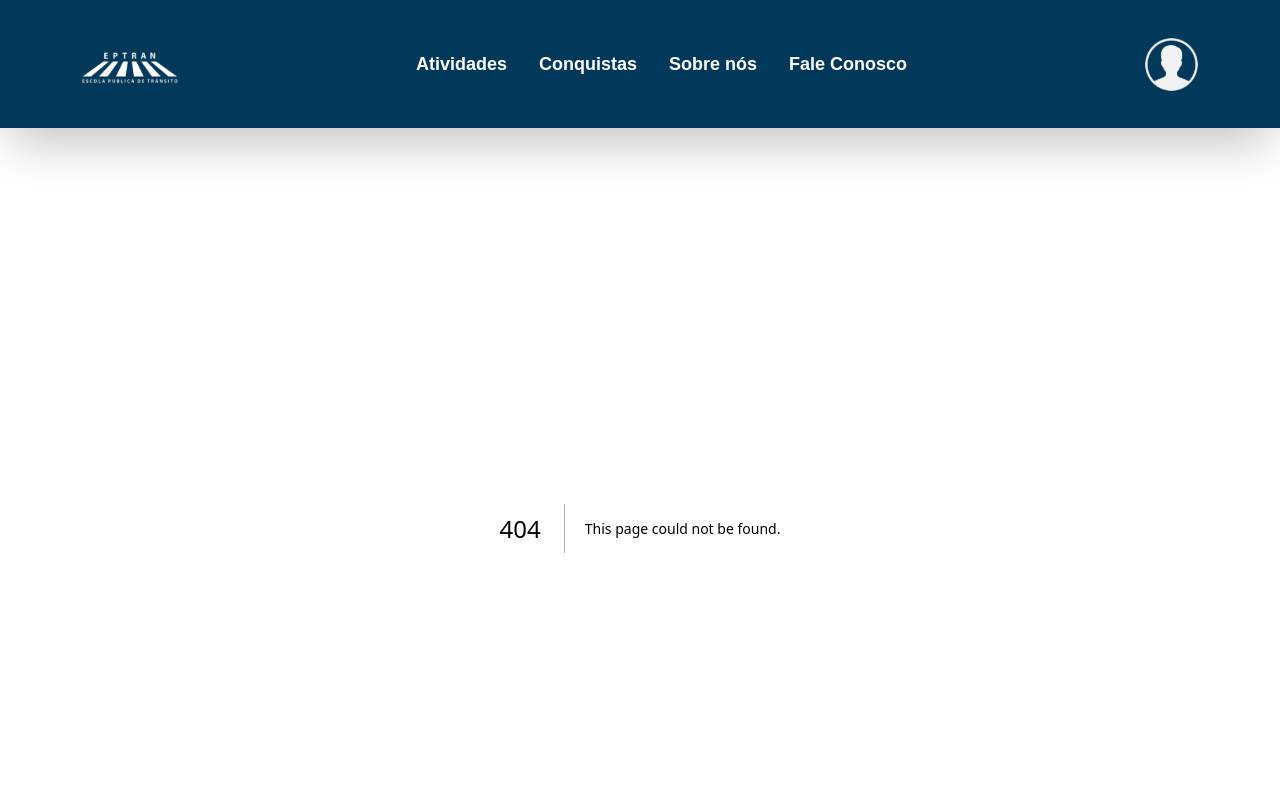
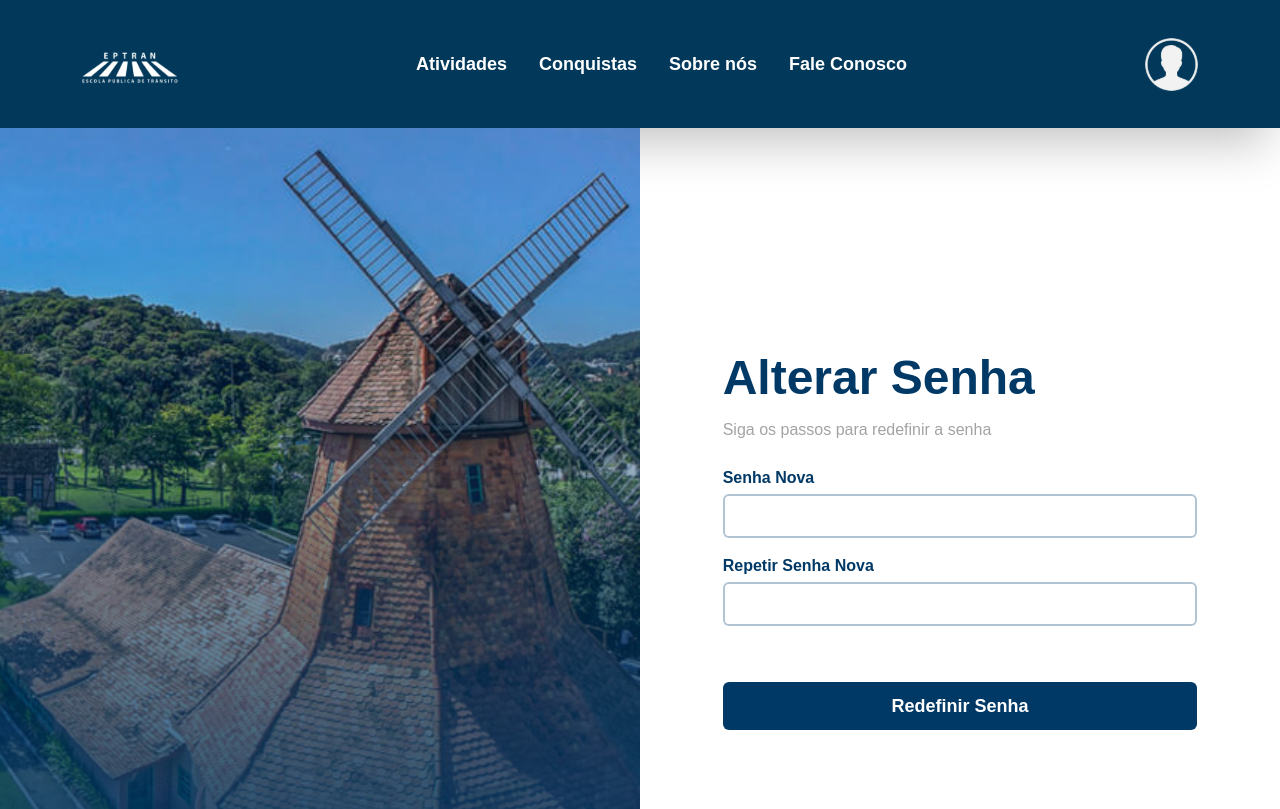
Before and after one commit to mat-cesconetto/eptran, a Next.js app in the folder eptran_nextjs/: page /resetar-senha in a window 1280 px wide. Before the commit this address had no page. Shown: the top 809 px of the page. Built offline with nearby package versions, Linux system fonts and the light colour scheme.

Commit message:
comecei a integrar a redefinicao de senha

```diff
--- /dev/null
+++ b/eptran_nextjs/src/app/resetar-senha/form-reset.tsx
@@ -0,0 +1,93 @@
+'use client';
+
+import React, { useState } from "react";
+import { useReset } from "@/hooks/useReset";
+
+const FormularioReset: React.FC = () => {
+  const [senhaNova, setSenhaNova] = useState("");
+  const [repetirSenha, setRepetirSenha] = useState("");
+  const [error, setError] = useState<string | null>(null);
+  const { resetPassword } = useReset();
+
+  const handleReset = async (e: React.FormEvent<HTMLFormElement>) => {
+    e.preventDefault();
+
+    // Verifica se as senhas coincidem
+    if (senhaNova !== repetirSenha) {
+      setError("As senhas não coincidem");
+      return;
+    }
+
+    try {
+      // Processa o reset da senha
+      await resetPassword(senhaNova);
+      console.log('Senha redefinida com sucesso');
+      setError(null); // Reseta o erro se for bem-sucedido
+    } catch (error: any) {
+      setError(error.message || 'Houve um erro ao redefinir a senha');
+    }
+  };
+
+  return (
+    <form className="grid grid-cols-1 gap-4 w-full" onSubmit={handleReset}>
+      <FormField
+        label="Senha Nova"
+        type="password"
+        id="senha-nova"
+        name="senha-nova"
+        value={senhaNova}
+        onChange={(e) => setSenhaNova(e.target.value)}
+      />
+
+      <FormField
+        label="Repetir Senha Nova"
+        type="password"
+        id="repetir-senha"
+        name="repetir-senha"
+        value={repetirSenha}
+        onChange={(e) => setRepetirSenha(e.target.value)}
+      />
+
+      {error && <p className="text-red-500">{error}</p>}
+
+      <button
+        type="submit"
+        className="bg-[#003966] text-white w-full h-12 rounded-md font-bold text-lg col-span-full mt-10 mb-3"
+      >
+        Redefinir Senha
+      </button>
+    </form>
+  );
+};
+
+interface FormFieldProps {
+  label: string;
+  type: string;
+  id: string;
+  name: string;
+  value: string;
+  onChange: (e: React.ChangeEvent<HTMLInputElement>) => void;
+}
+
+const FormField: React.FC<FormFieldProps> = ({
+  label,
+  type,
+  id,
+  name,
+  value,
+  onChange,
+}) => (
+  <div className="flex flex-col">
+    <label className="text-base text-[#003966] font-bold mb-1">{label}</label>
+    <input
+      type={type}
+      id={id}
+      name={name}
+      value={value}
+      onChange={onChange}
+      className="border-2 border-[#003966] border-opacity-30 rounded-md p-2 text-black w-full"
+    />
+  </div>
+);
+
+export default FormularioReset;
--- /dev/null
+++ b/eptran_nextjs/src/app/resetar-senha/page.tsx
@@ -0,0 +1,23 @@
+import FormularioReset from "./form-reset";
+
+
+export default function Home() {
+    return (
+        <div className="flex flex-col md:flex-row w-full">
+        <div className="relative w-full md:w-3/6 h-64 md:h-[840px] bg-[url('/moinho.svg')] bg-cover bg-center">
+          <div className="absolute inset-0 bg-gradient-to-t from-[#003966] to-transparent"></div>
+        </div>
+        <div className="w-full md:w-3/6 md:h-[840px] flex flex-col items-center justify-center px-4 py-8 md:py-0">
+          <div className="w-full md:w-10/12 px-4">
+            <h1 className="text-[#003966] mb-4 font-bold text-3xl md:text-5xl">
+              Alterar Senha
+            </h1>
+            <h3 className="text-neutral-400 text-sm md:text-base mt-2 mb-6">
+              Siga os passos para redefinir a senha
+            </h3>
+            <FormularioReset />
+          </div>
+        </div>
+      </div>
+    )
+}
--- /dev/null
+++ b/eptran_nextjs/src/hooks/useReset.ts
@@ -0,0 +1,57 @@
+// useCadastro.ts
+import { useState } from 'react';
+
+interface User {
+  senha: string;
+}
+
+export const useReset = () => {
+  const [isLoading, setIsLoading] = useState(false);
+  const [error, setError] = useState<Error | null>(null);
+
+  const resetPassword = async (senha: string) => {
+    setIsLoading(true);
+    setError(null);
+
+    // Formata os dados conforme esperado pelo backend
+    const userData: User = {
+      senha: senha,
+    };
+
+    console.log('Dados sendo enviados:', userData);
+
+    try {
+      const response = await fetch('http://localhost:3333/reset/reset-password', {
+        method: 'POST',
+        headers: {
+          'Content-Type': 'application/json',
+          'Accept': 'application/json',
+        },
+        body: JSON.stringify(userData),
+      });
+
+      console.log('Status da resposta:', response.status);
+      const data = await response.json();
+      console.log('Resposta do servidor:', data);
+
+      if (!response.ok) {
+        throw new Error(data.error || data.details || 'Erro ao cadastrar usuário');
+      }
+
+      return data;
+    } catch (err) {
+      console.error('Erro completo:', err);
+      const errorMessage = err instanceof Error ? err.message : 'Erro desconhecido ao cadastrar';
+      setError(new Error(errorMessage));
+      throw new Error(errorMessage);
+    } finally {
+      setIsLoading(false);
+    }
+  };
+
+  return {
+    resetPassword,
+    isLoading,
+    error,
+  };
+};
```
